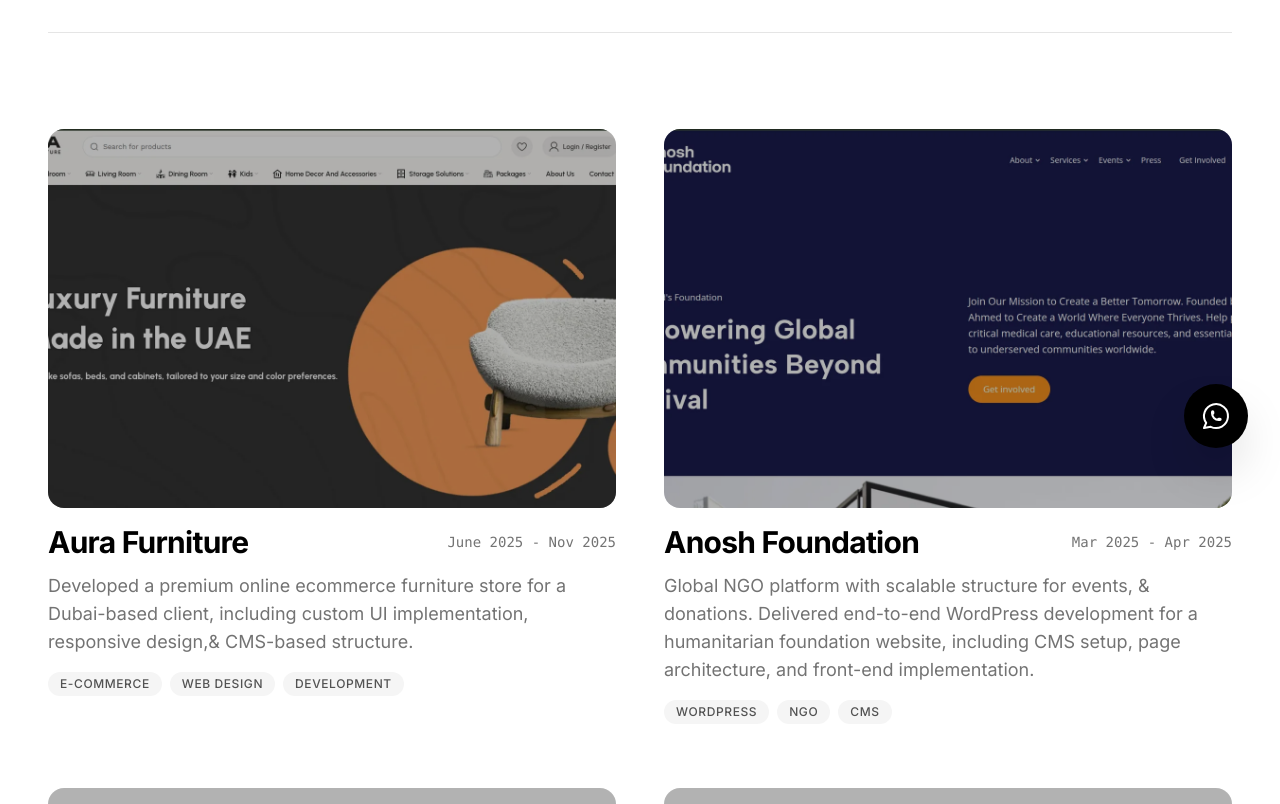
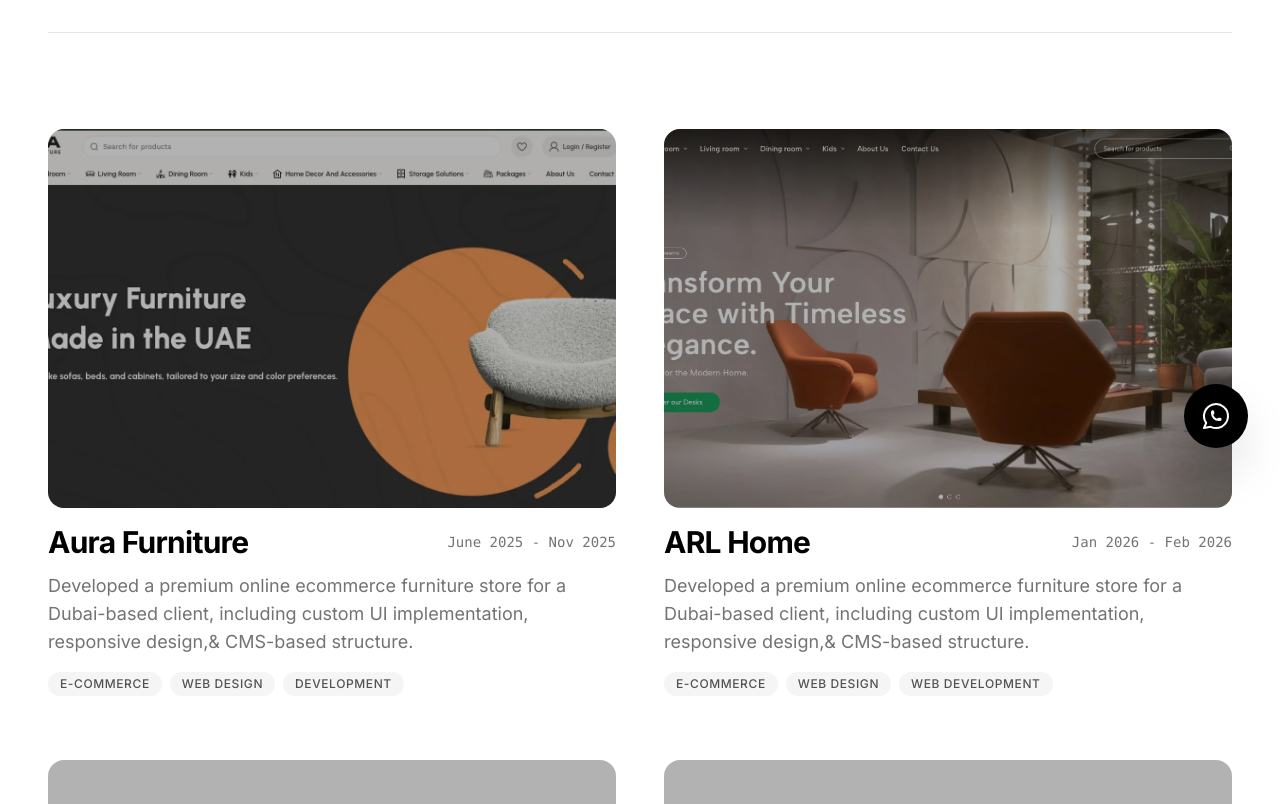
Before and after one commit to manan4641/portfolio, a Next.js app: page /portfolio in a window 1280 px wide. Shown: the part 320-1124 px from the top of the page. Built offline with nearby package versions, Linux system fonts and the light colour scheme.

Commit message:
Added new project in portfolio

```diff
--- a/src/app/portfolio/PortfolioClient.tsx
+++ b/src/app/portfolio/PortfolioClient.tsx
@@ -23,6 +23,15 @@
         skills: ['E-commerce', 'Web Design', 'Development'],
         link: 'https://aurafurniture.ae/',
         image: '/projects/aura-furniture.webp',
+        gradient: "from-amber-900 to-orange-900"
+    },
+    {
+        title: 'ARL Home',
+        period: 'Jan 2026 - Feb 2026',
+        description: 'Developed a premium online ecommerce furniture store for a Dubai-based client, including custom UI implementation, responsive design,& CMS-based structure.',
+        skills: ['E-commerce', 'Web Design', 'Web Development'],
+        link: 'https://arlohome.ae/',
+        image: '/projects/ARL-Home.webp',
         gradient: "from-amber-900 to-orange-900"
     },
     {
```
